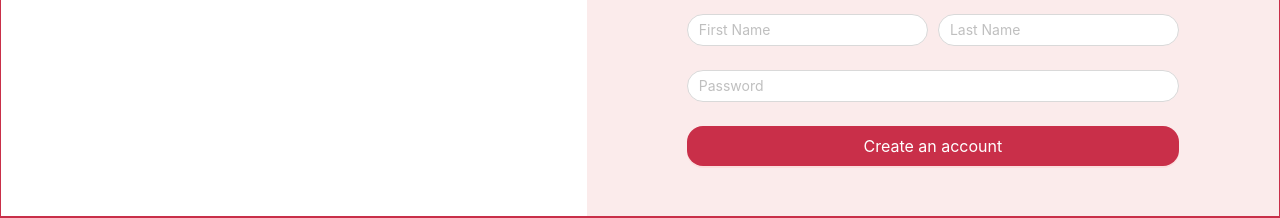
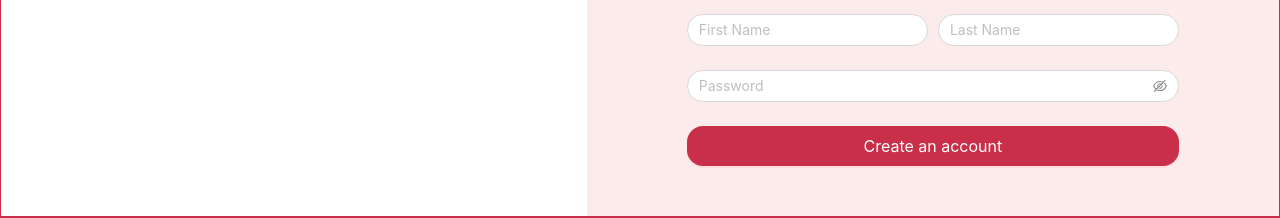
Before and after one commit to Nattalli/lteam-wine-map, a React (Create React App) app in the folder frontend/: page /register in a window 1280 px wide. Shown: the part 356-574 px from the top of the page. Built offline with nearby package versions, Linux system fonts and the light colour scheme.

Commit message:
use import password

```diff
--- a/frontend/src/pages/Registration/Registration.tsx
+++ b/frontend/src/pages/Registration/Registration.tsx
@@ -63,7 +63,7 @@ export default function Registration() {
             </Form.Item>
           </div>
           <Form.Item name="password" rules={TextRules}>
-            <Input placeholder="Password" />
+            <Input.Password placeholder="Password" />
           </Form.Item>
           <Form.Item>
             <Button type="primary" size="large" block htmlType="submit">
--- a/frontend/src/pages/login/Login.tsx
+++ b/frontend/src/pages/login/Login.tsx
@@ -73,7 +73,7 @@ export default function Login() {
             <Input placeholder="Username" />
           </Form.Item>
           <Form.Item name="password" rules={TextRules}>
-            <Input placeholder="Password" />
+            <Input.Password placeholder="Password" />
           </Form.Item>
           <Form.Item>
             <Button type="primary" size="large" block htmlType="submit">
```
